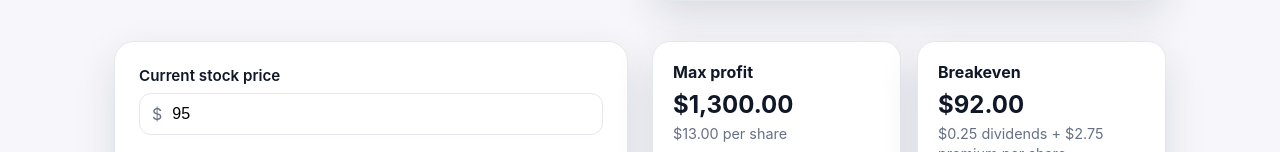
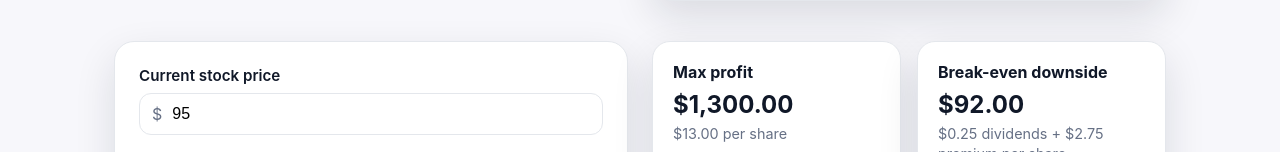
Before and after one commit to bryan171179/optionsplanner, a Next.js app: page /covered-call in a window 1280 px wide. Shown: the part 243-395 px from the top of the page. Built offline with nearby package versions, Linux system fonts and the light colour scheme.

Commit message:
Adjust breakeven wording

```diff
--- a/app/covered-call/page.tsx
+++ b/app/covered-call/page.tsx
@@ -284,7 +284,7 @@ export default function CoveredCallPage() {
             </span>
           </article>
           <article className="result-card">
-            <h3>Breakeven</h3>
+            <h3>Break-even downside</h3>
             <p>{formatCurrency(calculations.breakevenPrice)}</p>
             <span>
               {formatCurrency(calculations.dividendPerShareTotal)} dividends +{" "}
```
